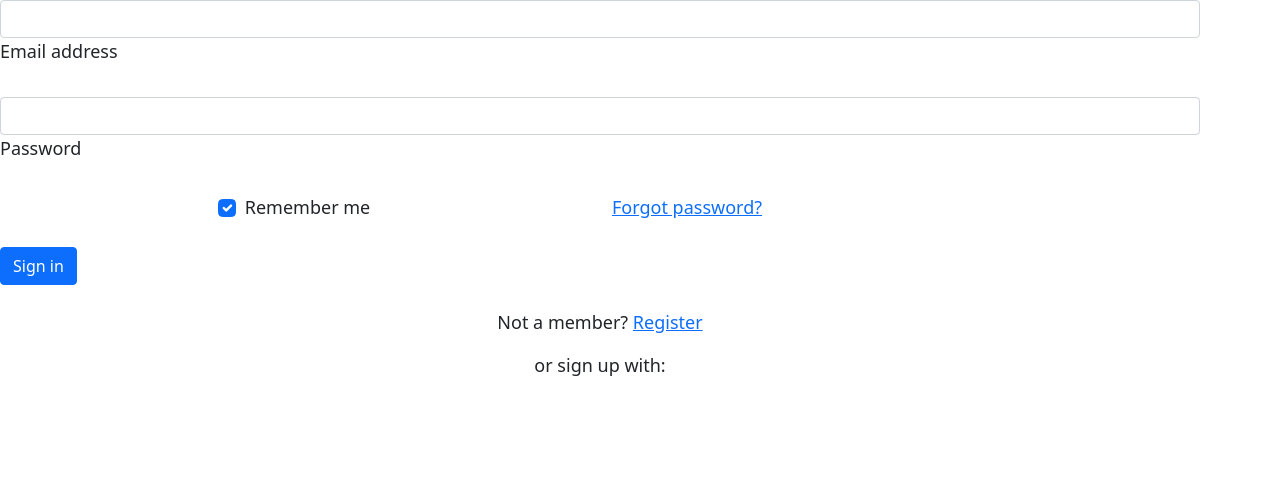
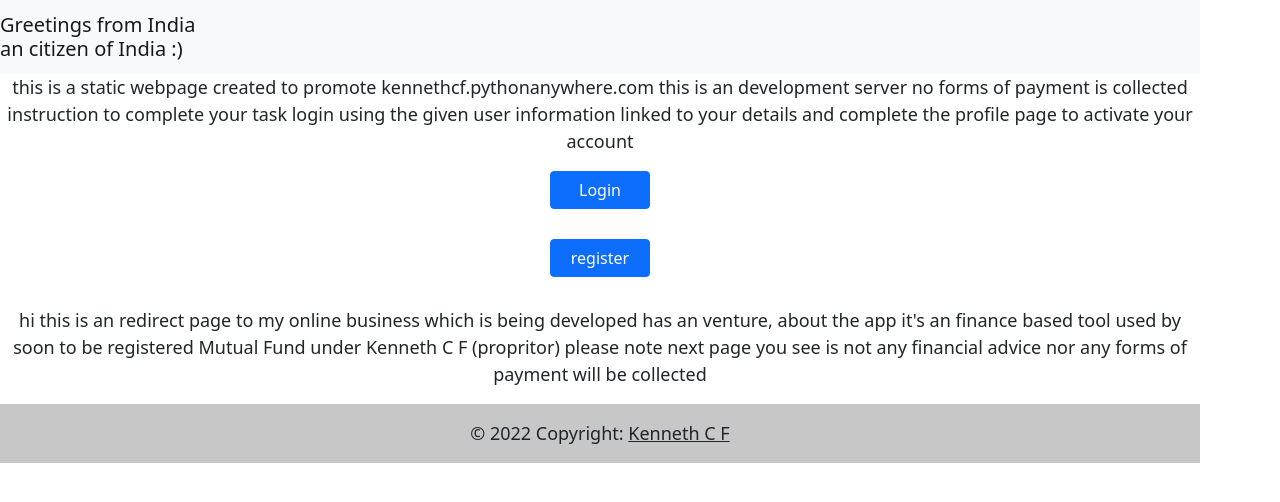
Before and after one commit to Kennethcf/login-github-pages, a plain HTML site: page index.html in a window 1280 px wide. Drawn offline with nearby package versions, Linux system fonts and the light colour scheme.

Commit message:
Update index.html

```diff
--- a/index.html
+++ b/index.html
@@ -14,59 +14,46 @@
   }
 </style>
 </head>
+<script>
+  function login(){
+    alert("you are being redirected to kenneth c f piggy bank application an ongoing development of my own business Note. next page you see is an developement server hosted at pythonanywhere");
+    window.location.href = "http://kennethcf.pythonanywhere.com/login";
+  }
+  function register(argument) {
+    alert("you are being redirected to kenneth c f piggy bank application an ongoing development of my own business Note. next page you see is an developement server hosted at pythonanywhere");
+    window.location.href = "http://kennethcf.pythonanywhere.com/register";
+  }
+</script>
 <body>
-<form>
-  <!-- Email input -->
-  <div class="form-outline mb-4">
-    <input type="email" id="form2Example1" class="form-control" />
-    <label class="form-label" for="form2Example1">Email address</label>
+<!-- As a heading -->
+<nav class="navbar navbar-light bg-light">
+  <span class="navbar-brand mb-0 h1">Greetings from India <br>an citizen of India :)</span>
+</nav>
+  <center>
+<p>
+  this is a static webpage created to promote kennethcf.pythonanywhere.com
+  this is an development server no forms of payment is collected
+  instruction to complete your task login using the given user information linked to your details and complete the profile page to activate your account
+</p>
+<div>
+
+  <button type="button" class="btn btn-primary" onclick="login()" style="width: 100px;margin-bottom: 30px;">Login</button><br>
+  <button type="button" class="btn btn-primary" style="width: 100px;margin-bottom: 30px;" onclick="register()">register</button>
+</div>
+<div>
+<p> hi this is an redirect page to my online business which is being developed has an venture,
+  about the app it's an finance based tool used by soon to be registered Mutual Fund under Kenneth C F (propritor)
+  please note next page you see is not any financial advice nor any forms of payment will be collected
+</div>
+</center>
+<footer class="bg-light text-center text-lg-start">
+  <!-- Copyright -->
+  <div class="text-center p-3" style="background-color: rgba(0, 0, 0, 0.2);">
+    © 2022 Copyright:
+    <a class="text-dark" href="https://mdbootstrap.com/">Kenneth C F</a>
   </div>
+  <!-- Copyright -->
+</footer>
+</body>
 
-  <!-- Password input -->
-  <div class="form-outline mb-4">
-    <input type="password" id="form2Example2" class="form-control" />
-    <label class="form-label" for="form2Example2">Password</label>
-  </div>
-
-  <!-- 2 column grid layout for inline styling -->
-  <div class="row mb-4">
-    <div class="col d-flex justify-content-center">
-      <!-- Checkbox -->
-      <div class="form-check">
-        <input class="form-check-input" type="checkbox" value="" id="form2Example31" checked />
-        <label class="form-check-label" for="form2Example31"> Remember me </label>
-      </div>
-    </div>
-
-    <div class="col">
-      <!-- Simple link -->
-      <a href="#!">Forgot password?</a>
-    </div>
-  </div>
-
-  <!-- Submit button -->
-  <button type="button" class="btn btn-primary btn-block mb-4">Sign in</button>
-
-  <!-- Register buttons -->
-  <div class="text-center">
-    <p>Not a member? <a href="#!">Register</a></p>
-    <p>or sign up with:</p>
-    <button type="button" class="btn btn-link btn-floating mx-1">
-      <i class="fab fa-facebook-f"></i>
-    </button>
-
-    <button type="button" class="btn btn-link btn-floating mx-1">
-      <i class="fab fa-google"></i>
-    </button>
-
-    <button type="button" class="btn btn-link btn-floating mx-1">
-      <i class="fab fa-twitter"></i>
-    </button>
-
-    <button type="button" class="btn btn-link btn-floating mx-1">
-      <i class="fab fa-github"></i>
-    </button>
-  </div>
-</form>
-</body>
 </html>
```
